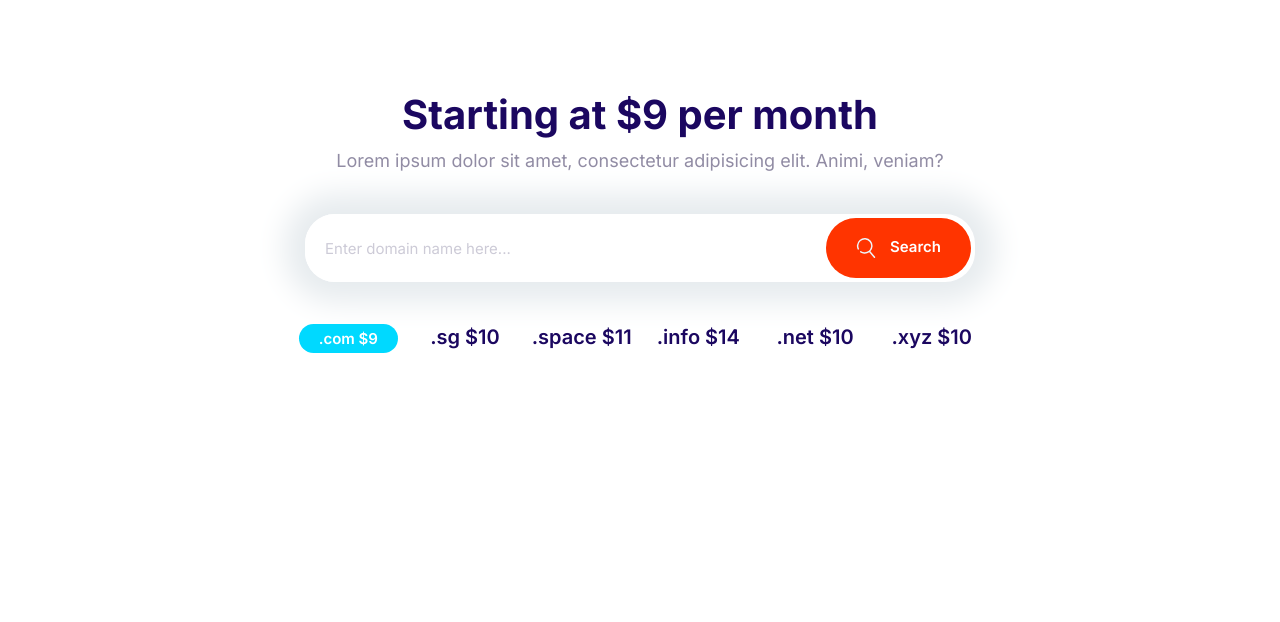
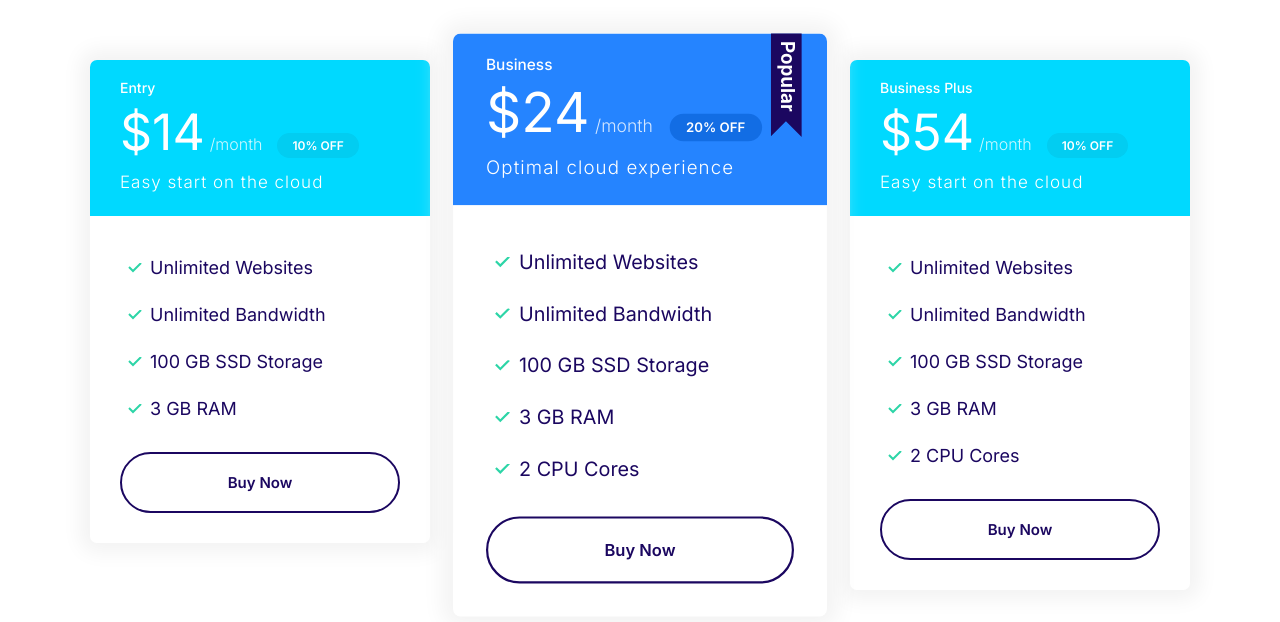
Before and after one commit to mmmcaffeine/moshify, a plain HTML site: page index.html in a window 1280 px wide. Drawn offline with Linux system fonts and the light colour scheme.

Commit message:
Added the plans block

```diff
--- a/css/styles.css
+++ b/css/styles.css
@@ -345,11 +345,19 @@ a {
   color: #fff;
 }
 
+.card--primary .badge--primary {
+  background: #126de4;
+}
+
 .card--secondary .badge--secondary {
   background: #02cdf1;
 }
 
 /* Plans */
+
+.plan {
+  transition: transform 0.2s ease-out;
+}
 
 .plan__name {
   color: #fff;
@@ -378,6 +386,18 @@ a {
 
 .plan .list__item {
   margin-bottom: 2rem;
+}
+
+.plan--popular {
+  transform: scale(1.1);
+}
+
+.plan:hover {
+  transform: scale(1.05);
+}
+
+.plan--popular:hover {
+  transform: scale(1.15);
 }
 
 .plan--popular .card__header {
@@ -756,3 +776,14 @@ a {
     grid-template-rows: repeat(1, 6rem);
   }
 }
+
+/* Plans Block */
+
+.block-plans .grid {
+  gap: 8rem 4rem;
+}
+
+.block-plans .card {
+  margin: 0 auto;
+  max-width: 500px;
+}
--- a/index.html
+++ b/index.html
@@ -15,28 +15,71 @@
     <link rel="stylesheet" href="css/styles.css" />
   </head>
   <body>
-    <section class="block container block-domain">
-      <header class="block__header">
-        <h2>Starting at $9 per month</h2>
-        <p>Lorem ipsum dolor sit amet, consectetur adipisicing elit. Animi, veniam?</p>
-      </header>
-      <div class="input-group">
-        <input type="text" class="input" placeholder="Enter domain name here...">
-        <button class="btn btn--accent">
-          <svg class="icon icon--white">
-            <use xlink:href="../images/icons-sprite.svg#search"></use>
-          </svg>
-          Search
-        </button>
+    <section class="block container block-plans">
+      <div class="grid grid--1x3">
+        <div class="plan">
+          <div class="card card--secondary">
+            <header class="card__header">
+              <h3 class="plan__name">Entry</h3>
+              <span class="plan__price">$14</span>
+              <span class="plan__billing-cycle">/month</span>
+              <span class="badge badge--secondary badge--small">10% OFF</span>
+              <span class="plan__description">Easy start on the cloud</span>
+            </header>
+            <div class="card__body">
+              <ul class="list list--tick">
+                <li class="list__item">Unlimited Websites</li>
+                <li class="list__item">Unlimited Bandwidth</li>
+                <li class="list__item">100 GB SSD Storage</li>
+                <li class="list__item">3 GB RAM</li>
+              </ul>
+              <button class="btn btn--outline btn--block">Buy Now</button>
+            </div>
+          </div>
+        </div>
+        <div class="plan plan--popular">
+          <div class="card card--primary">
+            <header class="card__header">
+              <h3 class="plan__name">Business</h3>
+              <span class="plan__price">$24</span>
+              <span class="plan__billing-cycle">/month</span>
+              <span class="badge badge--primary badge--small">20% OFF</span>
+              <span class="plan__description">Optimal cloud experience</span>
+            </header>
+            <div class="card__body">
+              <ul class="list list--tick">
+                <li class="list__item">Unlimited Websites</li>
+                <li class="list__item">Unlimited Bandwidth</li>
+                <li class="list__item">100 GB SSD Storage</li>
+                <li class="list__item">3 GB RAM</li>
+                <li class="list__item">2 CPU Cores</li>
+              </ul>
+              <button class="btn btn--outline btn--block">Buy Now</button>
+            </div>
+          </div>
+        </div>
+        <div class="plan">
+          <div class="card card--secondary">
+            <header class="card__header">
+              <h3 class="plan__name">Business Plus</h3>
+              <span class="plan__price">$54</span>
+              <span class="plan__billing-cycle">/month</span>
+              <span class="badge badge--secondary badge--small">10% OFF</span>
+              <span class="plan__description">Easy start on the cloud</span>
+            </header>
+            <div class="card__body">
+              <ul class="list list--tick">
+                <li class="list__item">Unlimited Websites</li>
+                <li class="list__item">Unlimited Bandwidth</li>
+                <li class="list__item">100 GB SSD Storage</li>
+                <li class="list__item">3 GB RAM</li>
+                <li class="list__item">2 CPU Cores</li>
+              </ul>
+              <button class="btn btn--outline btn--block">Buy Now</button>
+            </div>
+          </div>
+        </div>
       </div>
-      <ul class="list block-domain__prices">
-        <li><span class="badge badge--secondary">.com $9</span></li>
-        <li>.sg $10</li>
-        <li>.space $11</li>
-        <li>.info $14</li>
-        <li>.net $10</li>
-        <li>.xyz $10</li>
-      </ul>
     </section>
     <script src="js/main.js"></script>
   </body>
```
Also changed, not shown: components/plans-block.html (added, +66 -0 lines).
